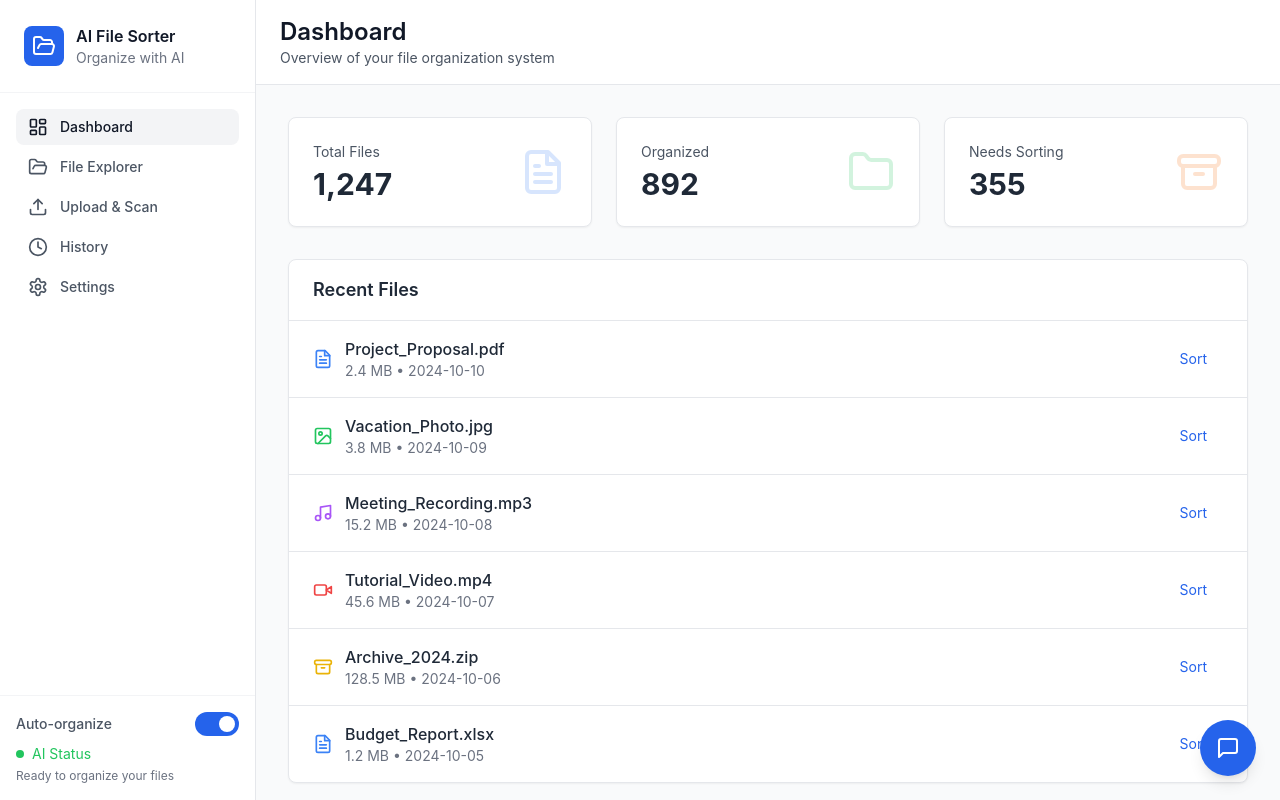
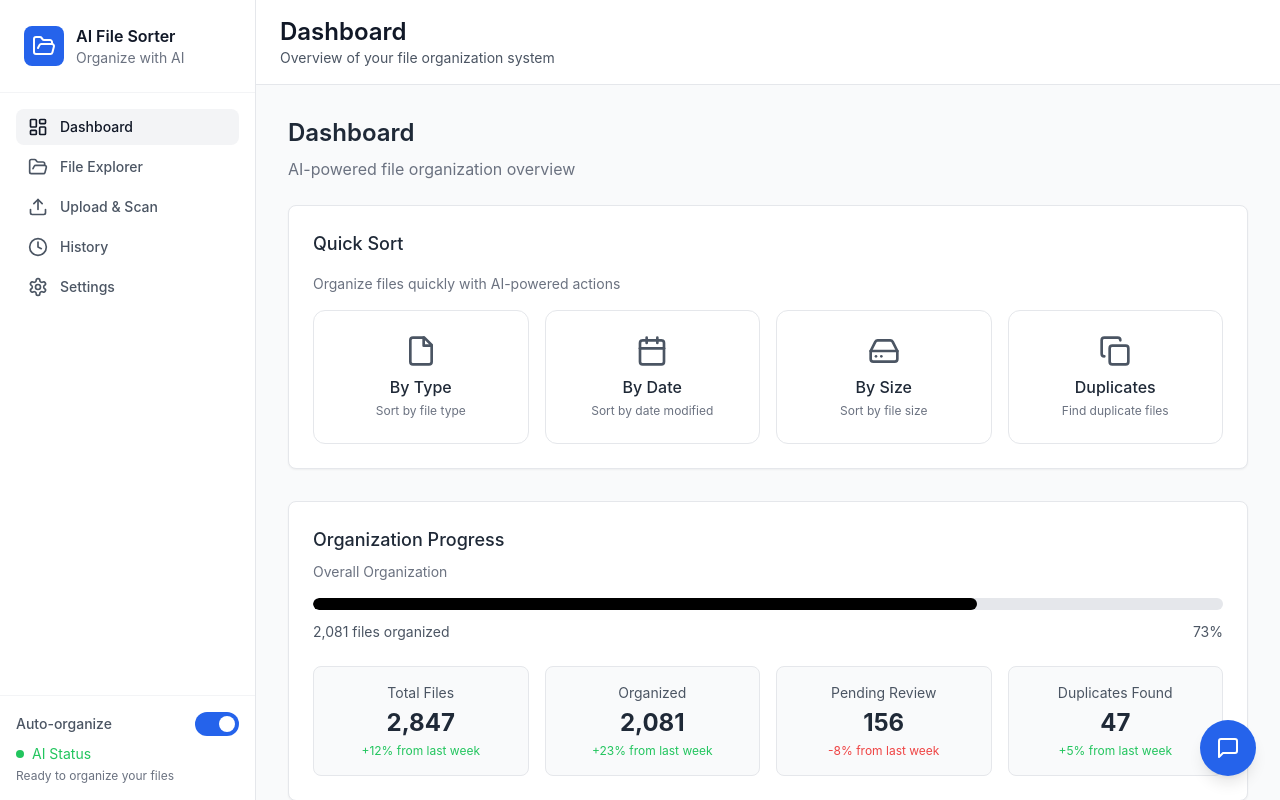
Before and after one commit to TheAquaCode/LeoLogic, a React (Create React App) app: page / in a window 1280 px wide. Both pictures are taken after a click on the button "Dashboard". Built offline with nearby package versions, Linux system fonts and the light colour scheme.

Commit message:
dash look

```diff
--- a/src/components/tabs/dashboard.jsx
+++ b/src/components/tabs/dashboard.jsx
@@ -1,79 +1,192 @@
-import React, { useState } from 'react';
-import { FileText, Folder, Archive, Image, Music, Video } from 'lucide-react';
+import React from "react";
+import { File, Calendar, HardDrive, Copy, Activity } from "lucide-react";
 
 const Dashboard = () => {
-  const [files] = useState([
-    { id: '1', name: 'Project_Proposal.pdf', type: 'document', size: '2.4 MB', date: '2024-10-10' },
-    { id: '2', name: 'Vacation_Photo.jpg', type: 'image', size: '3.8 MB', date: '2024-10-09' },
-    { id: '3', name: 'Meeting_Recording.mp3', type: 'audio', size: '15.2 MB', date: '2024-10-08' },
-    { id: '4', name: 'Tutorial_Video.mp4', type: 'video', size: '45.6 MB', date: '2024-10-07' },
-    { id: '5', name: 'Archive_2024.zip', type: 'archive', size: '128.5 MB', date: '2024-10-06' },
-    { id: '6', name: 'Budget_Report.xlsx', type: 'document', size: '1.2 MB', date: '2024-10-05' },
-  ]);
+  return (
+    <div className="flex-1 overflow-auto p-8 space-y-10 bg-gray-50">
+      {/* Dashboard Section */}
+      <div>
+        <h1 className="text-2xl font-semibold text-gray-800 mb-2">Dashboard</h1>
+        <p className="text-gray-500 mb-6">
+          AI-powered file organization overview
+        </p>
 
-  const getFileIcon = (type) => {
-    switch (type) {
-      case 'document': return <FileText className="w-5 h-5 text-blue-500" />;
-      case 'image': return <Image className="w-5 h-5 text-green-500" />;
-      case 'audio': return <Music className="w-5 h-5 text-purple-500" />;
-      case 'video': return <Video className="w-5 h-5 text-red-500" />;
-      case 'archive': return <Archive className="w-5 h-5 text-yellow-500" />;
-      default: return <FileText className="w-5 h-5 text-gray-500" />;
-    }
-  };
-
-  return (
-    <div className="flex-1 overflow-auto p-8">
-      {/* Stats Cards */}
-      <div className="grid grid-cols-1 md:grid-cols-3 gap-6 mb-8">
-        <div className="bg-white p-6 rounded-lg shadow-sm border border-gray-200">
-          <div className="flex items-center justify-between">
-            <div>
-              <p className="text-gray-600 text-sm">Total Files</p>
-              <p className="text-3xl font-bold text-gray-800 mt-1">1,247</p>
-            </div>
-            <FileText className="w-12 h-12 text-blue-500 opacity-20" />
+        {/* Quick Sort */}
+        <div className="bg-white rounded-lg shadow-sm p-6 mb-8 border border-gray-200">
+          <h2 className="text-lg font-medium text-gray-800 mb-4">Quick Sort</h2>
+          <p className="text-sm text-gray-500 mb-4">
+            Organize files quickly with AI-powered actions
+          </p>
+          <div className="grid grid-cols-2 md:grid-cols-4 gap-4">
+            {[
+              { icon: File, label: "By Type", desc: "Sort by file type" },
+              { icon: Calendar, label: "By Date", desc: "Sort by date modified" },
+              { icon: HardDrive, label: "By Size", desc: "Sort by file size" },
+              { icon: Copy, label: "Duplicates", desc: "Find duplicate files" },
+            ].map((item, idx) => (
+              <button
+                key={idx}
+                className="flex flex-col items-center justify-center border border-gray-200 rounded-xl p-6 hover:shadow-md transition"
+              >
+                <item.icon className="w-8 h-8 text-gray-700 mb-2" />
+                <span className="font-medium text-gray-800">{item.label}</span>
+                <span className="text-xs text-gray-500 mt-1">{item.desc}</span>
+              </button>
+            ))}
           </div>
         </div>
-        <div className="bg-white p-6 rounded-lg shadow-sm border border-gray-200">
-          <div className="flex items-center justify-between">
-            <div>
-              <p className="text-gray-600 text-sm">Organized</p>
-              <p className="text-3xl font-bold text-gray-800 mt-1">892</p>
-            </div>
-            <Folder className="w-12 h-12 text-green-500 opacity-20" />
+
+        {/* Organization Progress */}
+        <div className="bg-white rounded-lg shadow-sm p-6 border border-gray-200">
+          <h2 className="text-lg font-medium text-gray-800 mb-2">
+            Organization Progress
+          </h2>
+          <p className="text-sm text-gray-500 mb-4">
+            Overall Organization
+          </p>
+          <div className="relative w-full h-3 bg-gray-200 rounded-full overflow-hidden mb-3">
+            <div className="absolute top-0 left-0 h-full bg-black rounded-full w-[73%] transition-all"></div>
           </div>
-        </div>
-        <div className="bg-white p-6 rounded-lg shadow-sm border border-gray-200">
-          <div className="flex items-center justify-between">
-            <div>
-              <p className="text-gray-600 text-sm">Needs Sorting</p>
-              <p className="text-3xl font-bold text-gray-800 mt-1">355</p>
-            </div>
-            <Archive className="w-12 h-12 text-orange-500 opacity-20" />
+          <div className="flex justify-between text-sm text-gray-600 mb-6">
+            <span>2,081 files organized</span>
+            <span>73%</span>
+          </div>
+
+          {/* Stats */}
+          <div className="grid grid-cols-2 md:grid-cols-4 gap-4">
+            {[
+              {
+                title: "Total Files",
+                value: "2,847",
+                change: "+12% from last week",
+              },
+              {
+                title: "Organized",
+                value: "2,081",
+                change: "+23% from last week",
+              },
+              {
+                title: "Pending Review",
+                value: "156",
+                change: "-8% from last week",
+              },
+              {
+                title: "Duplicates Found",
+                value: "47",
+                change: "+5% from last week",
+              },
+            ].map((stat, i) => (
+              <div
+                key={i}
+                className="bg-gray-50 border border-gray-200 rounded-lg p-4 text-center"
+              >
+                <p className="text-gray-600 text-sm">{stat.title}</p>
+                <p className="text-2xl font-bold text-gray-800 mt-1">
+                  {stat.value}
+                </p>
+                <p
+                  className={`text-xs mt-1 ${
+                    stat.change.startsWith("+")
+                      ? "text-green-500"
+                      : "text-red-500"
+                  }`}
+                >
+                  {stat.change}
+                </p>
+              </div>
+            ))}
           </div>
         </div>
       </div>
 
-      {/* Recent Files Table */}
-      <div className="bg-white rounded-lg shadow-sm border border-gray-200">
-        <div className="px-6 py-4 border-b border-gray-200">
-          <h3 className="text-lg font-semibold text-gray-800">Recent Files</h3>
+      {/* Active Activity Section */}
+      <div>
+        <h1 className="text-2xl font-semibold text-gray-800 mb-2">
+          Active Activity
+        </h1>
+        <p className="text-gray-500 mb-6">
+          System metrics and task monitoring
+        </p>
+
+        {/* Metrics */}
+        <div className="bg-white rounded-lg shadow-sm p-6 border border-gray-200 mb-6">
+          <div className="flex flex-wrap justify-between items-center mb-4">
+            <div className="flex items-center gap-2">
+              <Activity className="w-5 h-5 text-gray-700" />
+              <span className="text-sm font-medium text-gray-800">
+                CPU Usage
+              </span>
+            </div>
+            <span className="text-2xl font-semibold text-gray-800">45%</span>
+          </div>
+          <div className="w-full h-2 bg-gray-200 rounded-full mb-6 overflow-hidden">
+            <div className="h-full bg-black w-[45%] rounded-full"></div>
+          </div>
+
+          <div className="grid grid-cols-2 md:grid-cols-3 gap-6 text-sm text-gray-700">
+            <div>
+              <p className="font-medium">Processing Speed</p>
+              <p className="text-gray-500">127 files/min</p>
+            </div>
+            <div>
+              <p className="font-medium">Queue Status</p>
+              <p className="text-gray-500">23 files pending</p>
+            </div>
+          </div>
         </div>
-        <div className="divide-y divide-gray-200">
-          {files.map(file => (
-            <div key={file.id} className="px-6 py-4 hover:bg-gray-50 transition-colors">
-              <div className="flex items-center justify-between">
-                <div className="flex items-center gap-3">
-                  {getFileIcon(file.type)}
-                  <div>
-                    <p className="font-medium text-gray-800">{file.name}</p>
-                    <p className="text-sm text-gray-500">{file.size} • {file.date}</p>
-                  </div>
+
+        {/* Active Tasks */}
+        <div className="bg-white rounded-lg shadow-sm p-6 border border-gray-200">
+          <h2 className="text-lg font-medium text-gray-800 mb-4">
+            Active Tasks
+          </h2>
+
+          {[
+            {
+              name: "Organize Downloads",
+              status: "Running",
+              progress: 67,
+              details: "157/234 files",
+              color: "bg-blue-500",
+            },
+            {
+              name: "Remove Duplicates",
+              status: "Complete",
+              progress: 100,
+              details: "1203/1203 files",
+              color: "bg-green-500",
+            },
+            {
+              name: "Clean Old Files",
+              status: "Queued",
+              progress: 0,
+              details: "0/23 files",
+              color: "bg-gray-400",
+            },
+          ].map((task, i) => (
+            <div key={i} className="mb-6">
+              <div className="flex justify-between items-center mb-2">
+                <div className="flex items-center gap-2">
+                  <span className="font-medium text-gray-800">{task.name}</span>
+                  <span
+                    className={`text-xs px-2 py-1 rounded-full ${
+                      task.status === "Running"
+                        ? "bg-blue-100 text-blue-700"
+                        : task.status === "Complete"
+                        ? "bg-green-100 text-green-700"
+                        : "bg-gray-100 text-gray-600"
+                    }`}
+                  >
+                    {task.status}
+                  </span>
                 </div>
-                <button className="px-4 py-2 text-sm text-blue-600 hover:bg-blue-50 rounded-lg transition-colors">
-                  Sort
-                </button>
+                <span className="text-sm text-gray-500">{task.details}</span>
+              </div>
+              <div className="relative w-full h-2 bg-gray-200 rounded-full overflow-hidden">
+                <div
+                  className={`${task.color} h-full rounded-full`}
+                  style={{ width: `${task.progress}%` }}
+                ></div>
               </div>
             </div>
           ))}
```
